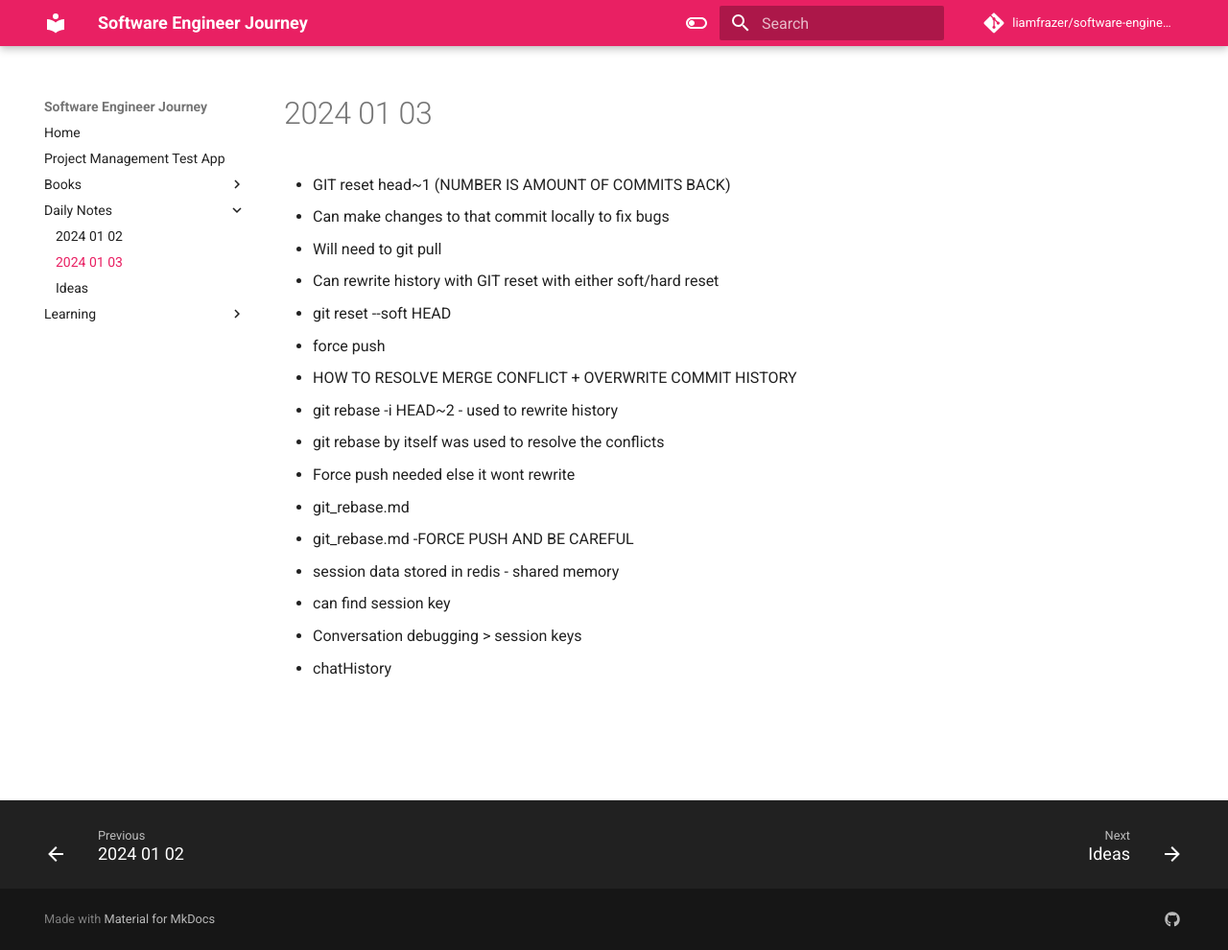
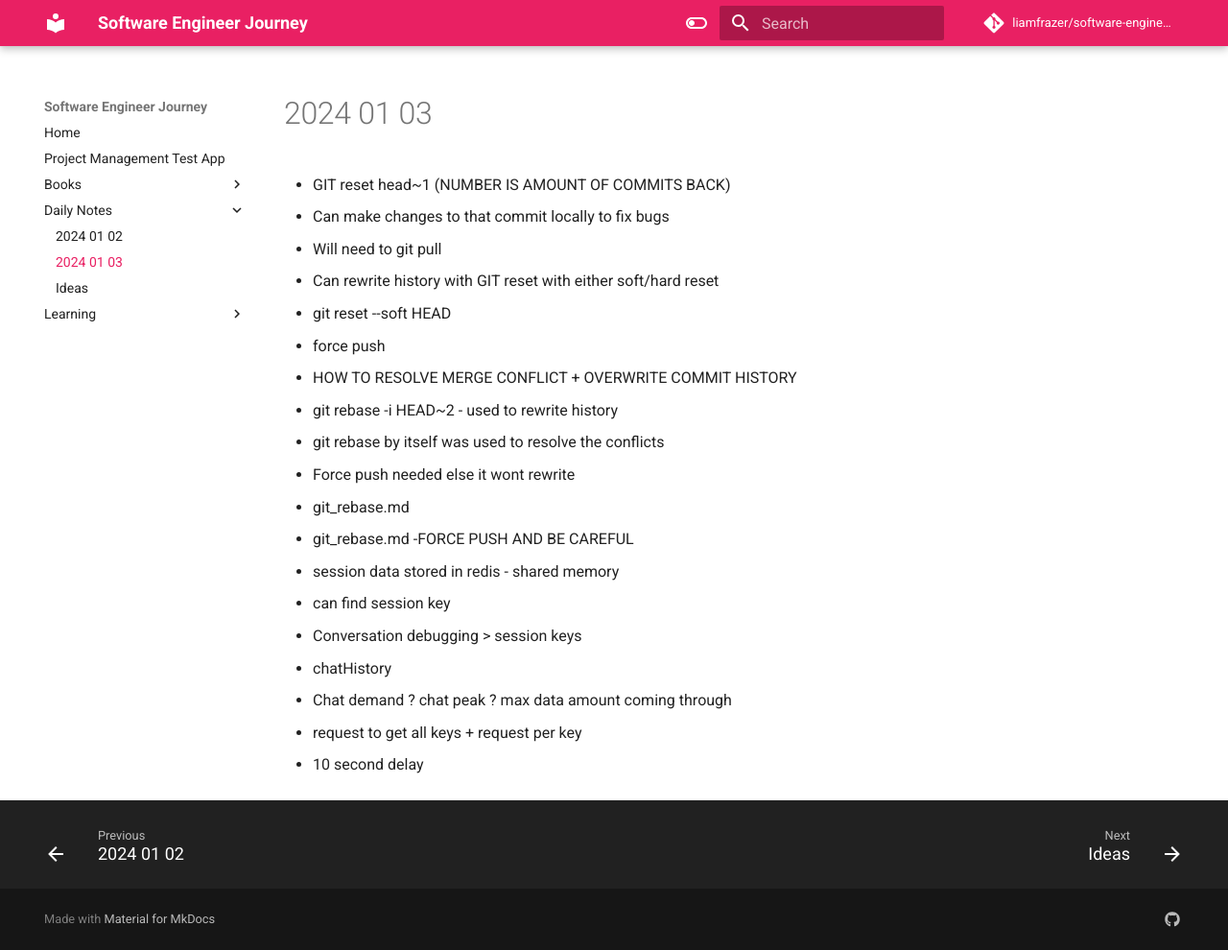
Before and after one commit to liamfrazer/software-engineer-journey, an MkDocs documentation site: the page built from docs/Daily Notes/2024-01-03.md, in a window 1280 px wide and 990 px high. Shown: the whole window at 96% size. Built offline with MkDocs 1.6.1 and Material for MkDocs 9.7.7, drawn with Linux system fonts in a browser that asks for light colours; comment, search, counter and statistics services are not loaded.

Commit message:
vault backup: 2024-01-03 14:32:31

```diff
--- a/docs/Daily Notes/2024-01-03.md
+++ b/docs/Daily Notes/2024-01-03.md
@@ -20,3 +20,6 @@
 * can find session key
 * Conversation debugging > session keys
 * chatHistory
+* Chat demand ? chat peak ? max data amount coming through
+* request to get all keys + request per key
+* 10 second delay
```
